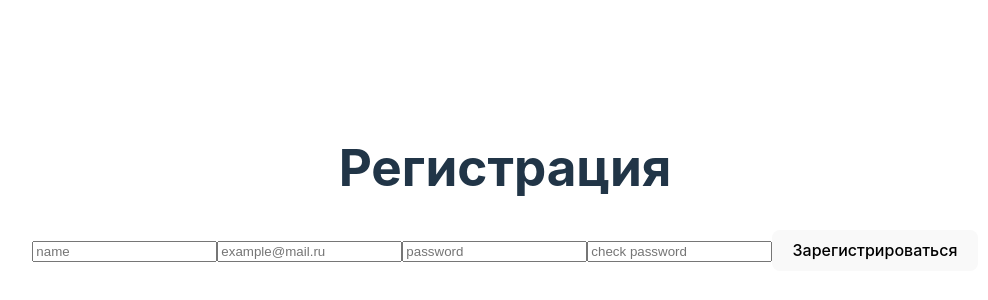
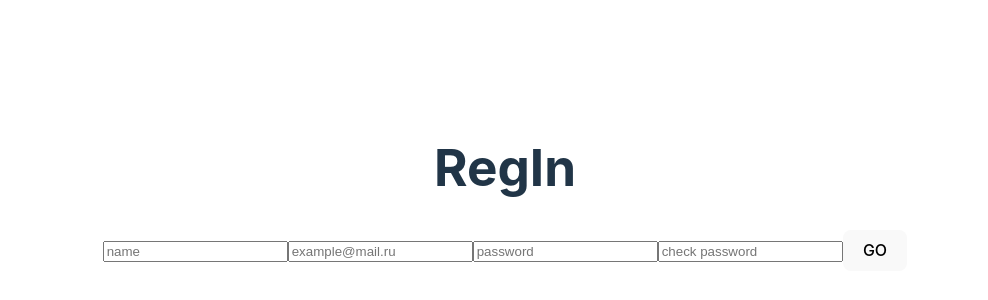
Before and after one commit to Hakairyoku/contract-project-delivery, a React (Vite) app in the folder client/: page /Registration in a window 1280 px wide. Shown: the part 212-512 px from the top of the page, without its empty margins (135-1123 px from the left). Built offline with nearby package versions, Linux system fonts and the light colour scheme.

Commit message:
update requiered

```diff
--- a/client/src/page/auth/Authorization.jsx
+++ b/client/src/page/auth/Authorization.jsx
@@ -47,7 +47,7 @@ try {
 
   return (
     <div>
-      <h1>Вход</h1>
+      <h1>LogIn</h1>
       <form className='auth' onSubmit={onHadleSubmit}>
         <label htmlFor='email'>
           <input
@@ -66,7 +66,7 @@ try {
           />
         </label>
         <span>{error && <p>{error}</p>}</span>
-        <button>Войти</button>
+        <button>GO</button>
       </form>
     </div>
   );
--- a/client/src/page/auth/Registration.jsx
+++ b/client/src/page/auth/Registration.jsx
@@ -10,6 +10,7 @@ function Registration({setUser}) {
   const [email, setEmail] = useState('');
   const [password, setPassword] = useState('');
   const [cpassword, setCPassword] = useState('');
+  const [role, setRole] = useState(false)
 
   function validation(name, email, password) {
     if (name.trim() === '' || email.trim() === '' || password.trim() === ''|| cpassword.trim() === '') {
@@ -26,7 +27,7 @@ function Registration({setUser}) {
   const onHandleSubmit = async (e) => {
     e.preventDefault();
 
-    if (!validation(name, email, password, cpassword)) {
+    if (!validation(name, email, password, cpassword, role)) {
       return;
     }
 
@@ -36,6 +37,7 @@ function Registration({setUser}) {
         name,
         email,
         password,
+        role,
       });
       console.log(data);
         if (data.message === 'success') {
@@ -55,7 +57,7 @@ setUser(data.user);
 
   return (
     <div>
-      <h1>Регистрация</h1>
+      <h1>RegIn</h1>
       <form className='auth' onSubmit={onHandleSubmit}>
         <label htmlFor='name'>
           <input
@@ -95,7 +97,7 @@ setUser(data.user);
         </label>
         <span>{error && <p>{error}</p>}</span>
         <button>
-          Зарегистрироваться
+          GO
         </button>
       </form>
     </div>
```
